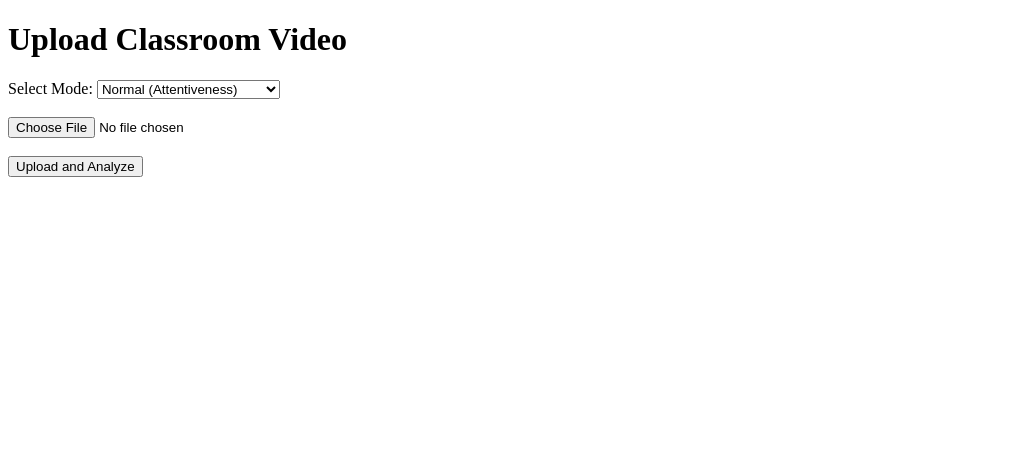
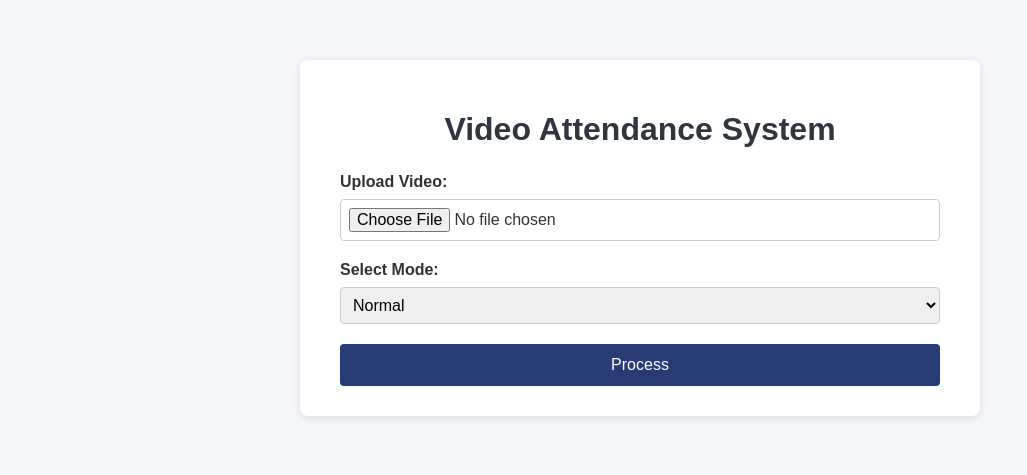
Before and after one commit to Glen-Can-Roche/studentmonitoringsystem, a Flask app: page / in a window 1280 px wide. Shown: the top 475 px of the page, without its empty margins (0-1027 px from the left). Run offline with Flask 3, Linux system fonts and the light colour scheme.

Commit message:
I changed UI to interactive one

```diff
--- a/templates/index.html
+++ b/templates/index.html
@@ -1,21 +1,99 @@
 <!DOCTYPE html>
-<html>
+<html lang="en">
 <head>
-  <title>Student Monitoring System</title>
+    <meta charset="UTF-8" />
+    <meta name="viewport" content="width=device-width, initial-scale=1" />
+    <title>Video Attendance System</title>
+    <style>
+        body {
+            font-family: Arial, sans-serif;
+            background-color: #f5f6fa;
+            color: #333;
+            margin: 0;
+            padding: 20px;
+        }
+
+        .container {
+            max-width: 600px;
+            margin: 40px auto;
+            background: white;
+            padding: 30px 40px;
+            box-shadow: 0 2px 8px rgba(0,0,0,0.1);
+            border-radius: 8px;
+        }
+
+        h1 {
+            text-align: center;
+            color: #2f3640;
+            margin-bottom: 25px;
+        }
+
+        form {
+            display: flex;
+            flex-direction: column;
+        }
+
+        label {
+            margin-bottom: 8px;
+            font-weight: bold;
+        }
+
+        input[type="file"], select {
+            margin-bottom: 20px;
+            padding: 8px;
+            font-size: 1rem;
+            border: 1px solid #ccc;
+            border-radius: 4px;
+        }
+
+        button {
+            background-color: #273c75;
+            color: white;
+            border: none;
+            padding: 12px;
+            font-size: 1rem;
+            cursor: pointer;
+            border-radius: 4px;
+            transition: background-color 0.3s ease;
+        }
+
+        button:hover {
+            background-color: #192a56;
+        }
+
+        .report-link {
+            display: block;
+            margin-top: 20px;
+            text-align: center;
+            font-weight: bold;
+            color: #44bd32;
+            text-decoration: none;
+        }
+
+        .report-link:hover {
+            text-decoration: underline;
+        }
+    </style>
 </head>
 <body>
-  <h1>Upload Classroom Video</h1>
-  <form action="/process" method="post" enctype="multipart/form-data">
-    <label>Select Mode:</label>
-    <select name="mode">
-      <option value="normal">Normal (Attentiveness)</option>
-      <option value="exam">Exam (Cheating Detection)</option>
-    </select><br><br>
-    <input type="file" name="video" required><br><br>
-    <input type="submit" value="Upload and Analyze">
-  </form>
-  {% if report_link %}
-    <p><a href="{{ report_link }}">Download Report</a></p>
-  {% endif %}
+    <div class="container">
+        <h1>Video Attendance System</h1>
+        <form action="/process" method="post" enctype="multipart/form-data">
+            <label for="video">Upload Video:</label>
+            <input type="file" name="video" id="video" required />
+
+            <label for="mode">Select Mode:</label>
+            <select name="mode" id="mode">
+                <option value="normal">Normal</option>
+                <option value="exam">Exam</option>
+            </select>
+
+            <button type="submit">Process</button>
+        </form>
+
+        {% if report_link %}
+            <a class="report-link" href="{{ report_link }}" target="_blank">Download Report</a>
+        {% endif %}
+    </div>
 </body>
 </html>
```
